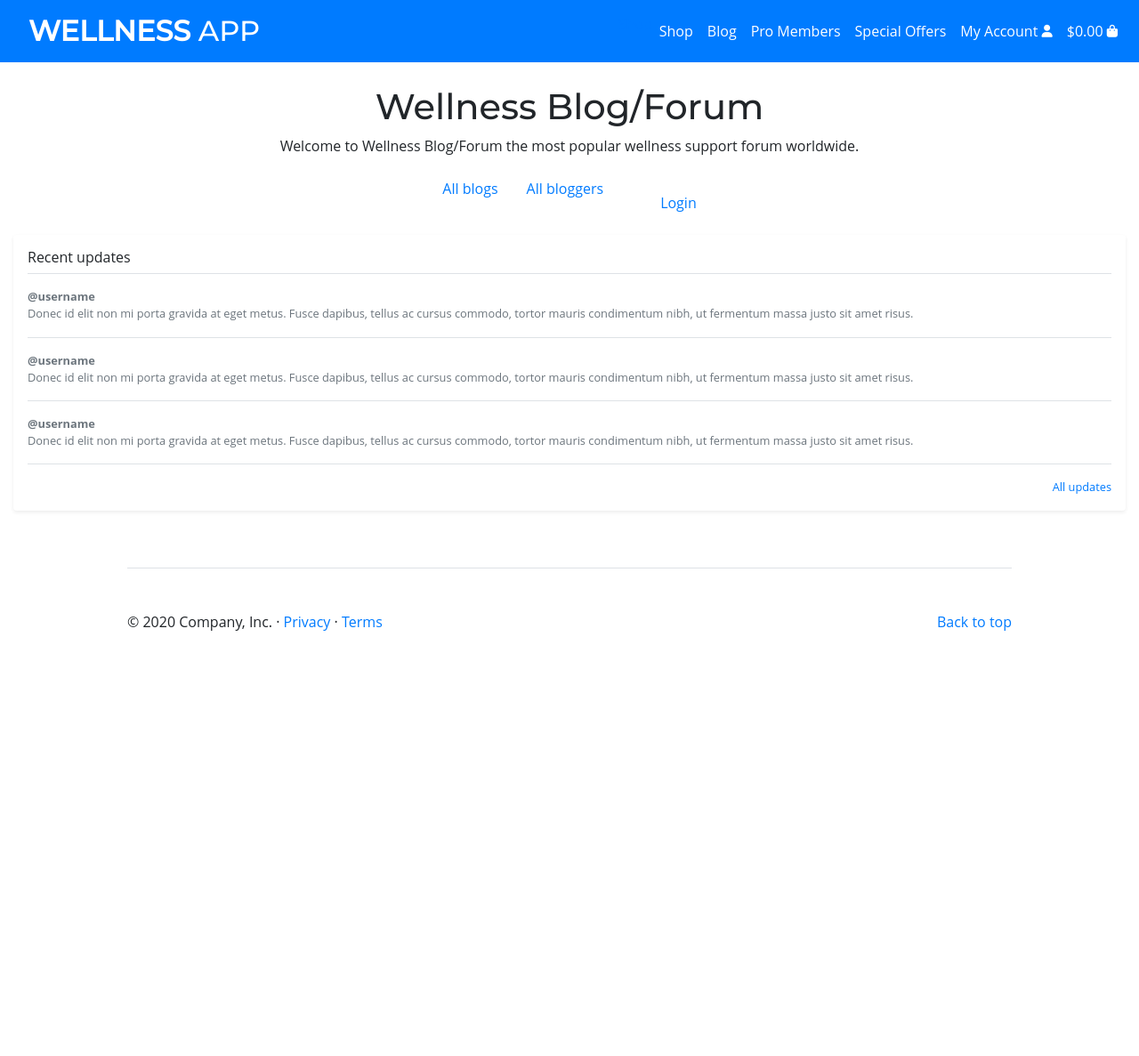
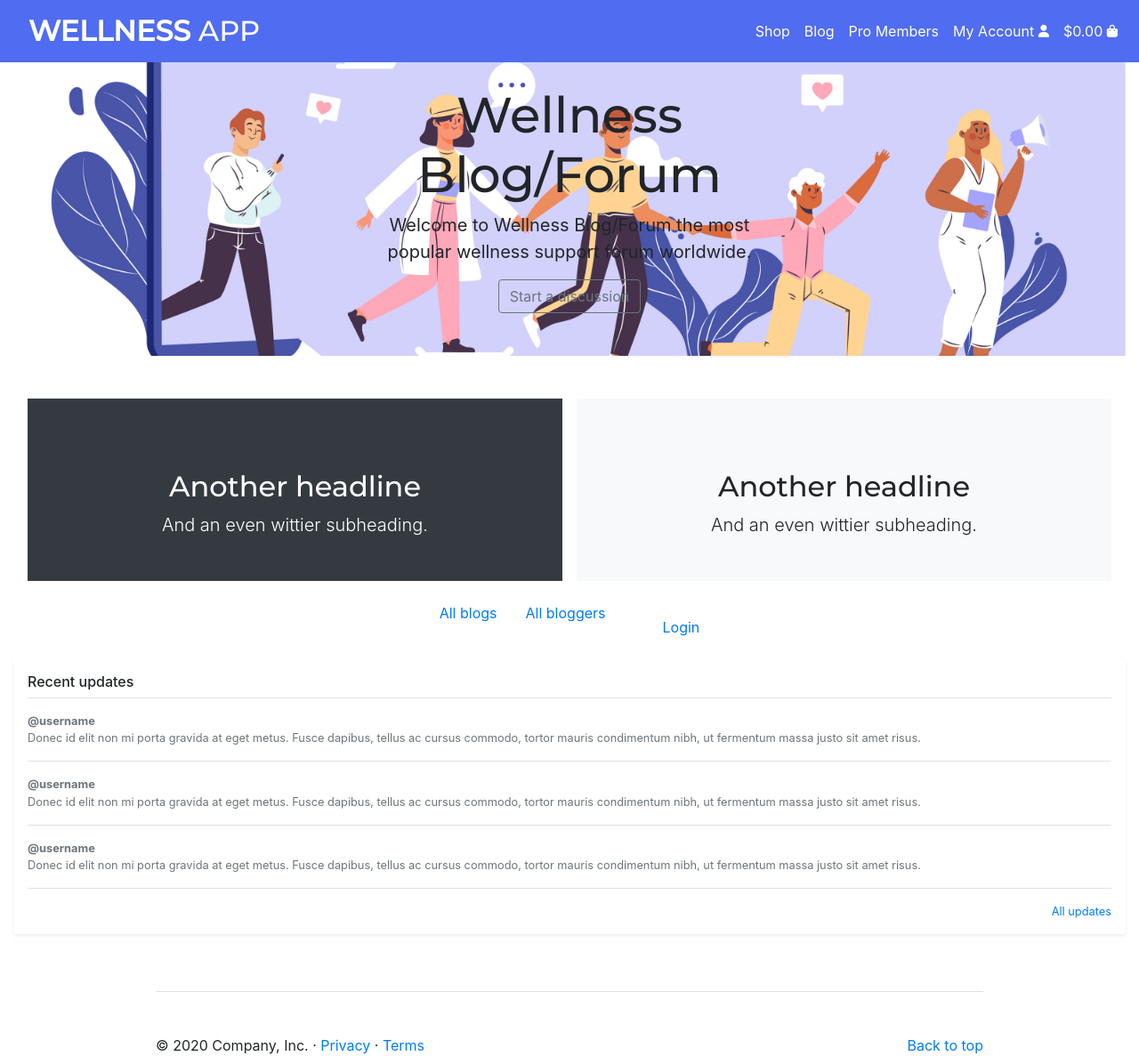
Before and after one commit to 21bq1a4215/wellness-app, a Django app: page /blog/ in a window 1280 px wide. Shown: the whole page at 89% size. Before the commit the page ends 709 px from the top, so only its background shows below. Run offline with Django 3.2, Linux system fonts and the light colour scheme; some libraries are stand-ins or nearby versions.

Commit message:
Added new images and style to blog.html and products.html

```diff
--- a/blog/templates/blog.html
+++ b/blog/templates/blog.html
@@ -1,12 +1,36 @@
 {% extends "base.html" %}
 {% load static %}
 {% block content %}
+<div class="container-fluid">
 
-<div class="container-fluid"  style="margin-top: 6rem;">
-        <div class="container blog text-center">
-        <h1>Wellness Blog/Forum</h1>
-        <p>Welcome to Wellness Blog/Forum the most popular wellness support forum worldwide.</p>
-        </div>
+        <div class="blog-cover">
+
+                    <div class="col-md-5 p-lg-5 mx-auto my-5 text-center">
+
+                    <h1 class="display-4 font-weight-normal">Wellness Blog/Forum</h1>
+                    <p class="lead font-weight-normal">Welcome to Wellness Blog/Forum the most popular wellness support forum worldwide.</p>
+                    <a class="btn btn-outline-secondary" href="#">Start a discussion</a>
+                    </div>
+                    <div class="product-device shadow-sm d-none d-md-block"></div>
+                    <div class="product-device product-device-2 shadow-sm d-none d-md-block"></div>
+
+            </div>
+
+
+<div class="d-md-flex flex-md-equal w-100 my-md-3 pl-md-3">
+  <div class="bg-dark mr-md-3 pt-3 px-3 pt-md-5 px-md-5 text-center text-white overflow-hidden">
+    <div class="my-3 py-3">
+      <h2 class="display-5">Another headline</h2>
+      <p class="lead">And an even wittier subheading.</p>
+    </div>
+  </div>
+  <div class="bg-light mr-md-3 pt-3 px-3 pt-md-5 px-md-5 text-center overflow-hidden">
+    <div class="my-3 p-3">
+      <h2 class="display-5">Another headline</h2>
+      <p class="lead">And an even wittier subheading.</p>
+    </div>
+  </div>
+</div>
 
 {% block sidebar %}
   <ul class="nav justify-content-center">
--- a/products/templates/products/products.html
+++ b/products/templates/products/products.html
@@ -14,8 +14,8 @@
     <div class="position-relative overflow-hidden p-3 p-md-5 m-md-3 text-center bg-light">
     <div class="col-md-5 p-lg-5 mx-auto my-5">
         <h1 class="display-4 font-weight-normal">Wellness Products</h1>
-        <p class="lead font-weight-normal">And an even wittier subheading to boot. Jumpstart your marketing efforts with this example based on Apple’s marketing pages.</p>
-        <a class="btn btn-outline-primary" href="#">Join Pro</a>
+        <p class="lead font-weight-normal">Our products are specially selected from trusted brands in teh industry.</p>
+        <a class="btn btn-primary" href="{% url 'products' %}">Join Pro</a>
     </div>
     <div class="product-device shadow-sm d-none d-md-block"></div>
     <div class="product-device product-device-2 shadow-sm d-none d-md-block"></div>
--- a/static/css/base.css
+++ b/static/css/base.css
@@ -6,11 +6,20 @@ body, html {
     font-size: 1em;
     line-height: 1.5;
     letter-spacing: 0;
-    font-family: 'Open Sans', sans-serif;
+    font-family: 'Inter', sans-serif;
 }
 
 h1, h2, h3 {
     font-family: 'Montserrat', sans-serif;
+}
+
+.blog-cover {
+  background-image: url("/media/people.jpg");
+  height: 100%;
+  background-size: cover;
+  background-position: center;
+  background-repeat: no-repeat;
+  position: relative;
 }
 
 
@@ -163,6 +172,10 @@ p .hero-text {
 
 .bg-black {
     background: #000 !important;
+}
+
+.bg-primary {
+    background-color: #506CF0 !important;
 }
 
 .overlay {
@@ -378,6 +391,49 @@ input[name='q']::placeholder {
 
 }
 
+
+/* BLOG
+-------------------------------------------------- */
+.container {
+  max-width: 960px;
+}
+
+/*
+ * Custom translucent site header
+ */
+
+.site-header {
+  background-color: rgba(0, 0, 0, .85);
+  -webkit-backdrop-filter: saturate(180%) blur(20px);
+  backdrop-filter: saturate(180%) blur(20px);
+}
+.site-header a {
+  color: #999;
+  transition: ease-in-out color .15s;
+}
+.site-header a:hover {
+  color: #fff;
+  text-decoration: none;
+}
+
+
+/*
+ * Extra utilities
+ */
+
+.flex-equal > * {
+  -ms-flex: 1;
+  flex: 1;
+}
+@media (min-width: 768px) {
+  .flex-md-equal > * {
+    -ms-flex: 1;
+    flex: 1;
+  }
+}
+
+.overflow-hidden { overflow: hidden; }
+
 /* RESPONSIVE CSS
 -------------------------------------------------- */
 
--- a/templates/includes/main-nav.html
+++ b/templates/includes/main-nav.html
@@ -1,11 +1,5 @@
 <div class="collapse navbar-collapse justify-content-end" id="main-nav">
     <ul class="navbar-nav">
-        <li class="nav-item text-white">
-            <a href="{% url 'products' %}" id="all-products-link" data-toggle="dropdown" aria-haspopup="true" aria-expanded="all-products-link" aria-labelledby="all-products-link">
-                Shop
-            </a>
-        </li>
-
          <li class="nav-item">
             <a class="nav-link text-white" href="{% url 'products' %}">Shop</a>
         </li>
@@ -14,17 +8,6 @@
         </li>
         <li class="nav-item">
             <a class="nav-link text-white" href="{% url 'pro' %}">Pro Members</a>
-        </li>
-        <li class="nav-item dropdown">
-            <a class="nav-link text-white" href="{% url 'products' %}?category=deals" id="specials-link" data-toggle="dropdown" aria-haspopup="true" aria-expanded="false">
-                Special Offers
-            </a>
-            <div class="dropdown-menu border-0" aria-labelledby="specials-link">
-                <a href="{% url 'products' %}?category=new_arrivals" class="dropdown-item">New Arrivals</a>
-                <a href="{% url 'products' %}?category=deals" class="dropdown-item">Deals</a>
-                <a href="{% url 'products' %}?category=clearance" class="dropdown-item">Clearance</a>
-                <a href="{% url 'products' %}?category=new_arrivals,deals,clearance" class="dropdown-item">All Specials</a>
-            </div>
         </li>
 
                     <li class="nav-item dropdown">
```
Also changed, not shown: other parts of static/css/base.css (+19 -19 lines), media/0900631B8140782DM.jpg (deleted), media/0900631B8142A3AFM.jpg (deleted), media/0900631B818ABCB9M.jpg (deleted), media/0900631B81B0C2D9M.jpg (deleted), media/0900631B81C9387BM.jpg (deleted), media/0900631B81D6766FM.jpg (deleted), media/0900631B81D676AEM.jpg (deleted), media/0900631B81E48245M.jpg (deleted), media/people.jpg (added).
